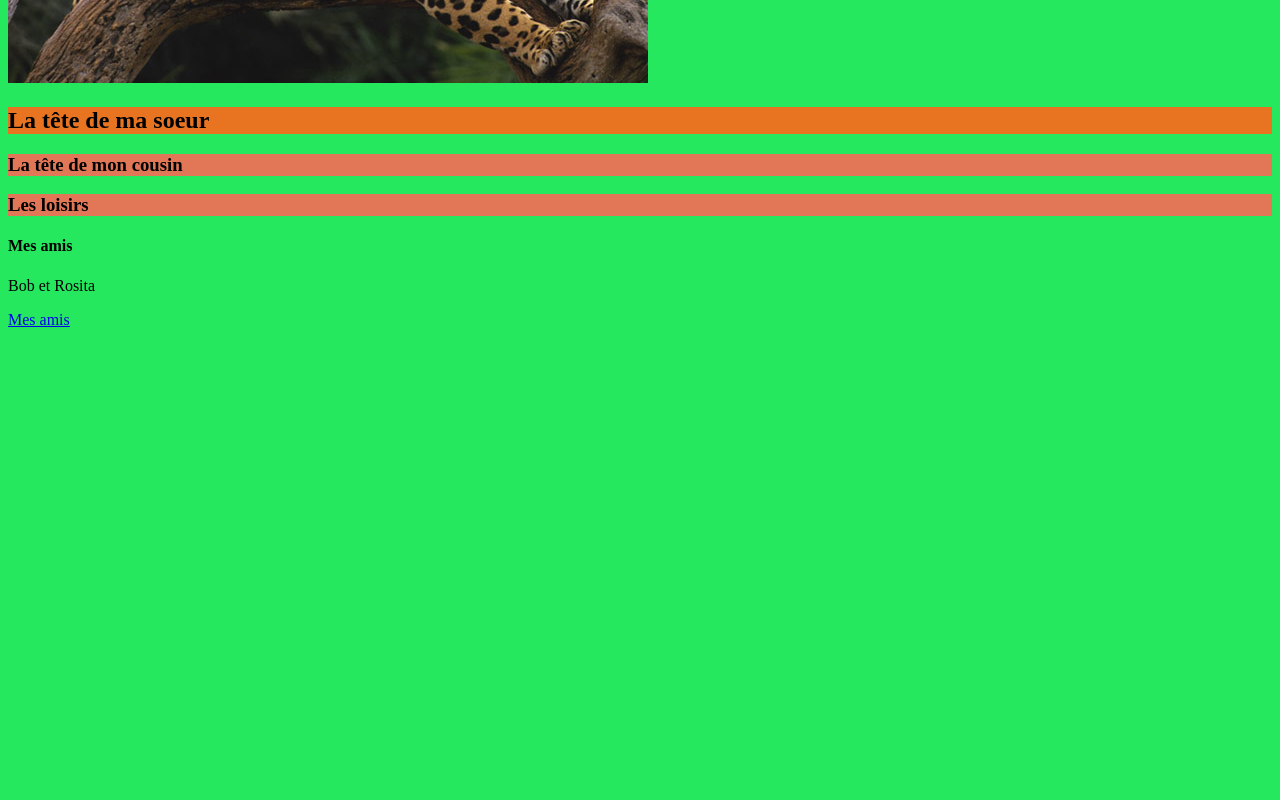
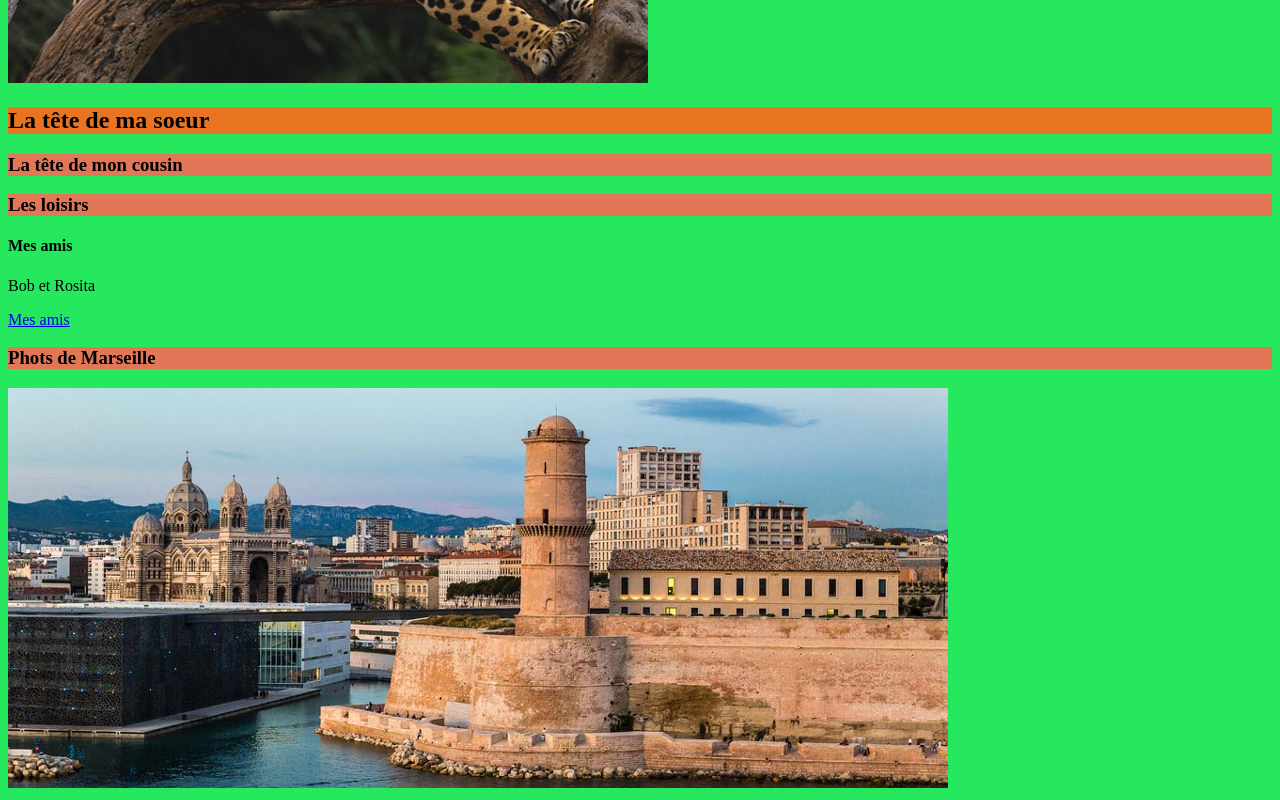
Before and after one commit to hasankhatib1/exo1, a plain HTML site: page index.html in a window 1280 px wide. Shown: the part 442-1242 px from the top of the page. Before the commit the page ends 800 px from the top, so only its background shows below. Drawn offline with Linux system fonts and the light colour scheme.

Commit message:
Add files via upload

```diff
--- a/index.html
+++ b/index.html
@@ -16,5 +16,8 @@
 		<h4>Mes amis</h4>
 		<p>Bob et Rosita</p>
 		<a href="contacts.html">Mes amis</a>
+
+		<h3> Phots de Marseille </h3>
+		<img src="./Marseille-deluxe1.jpg">
 	</body>
 </html>
```
Also changed, not shown: Marseille-deluxe1.jpg (added).
